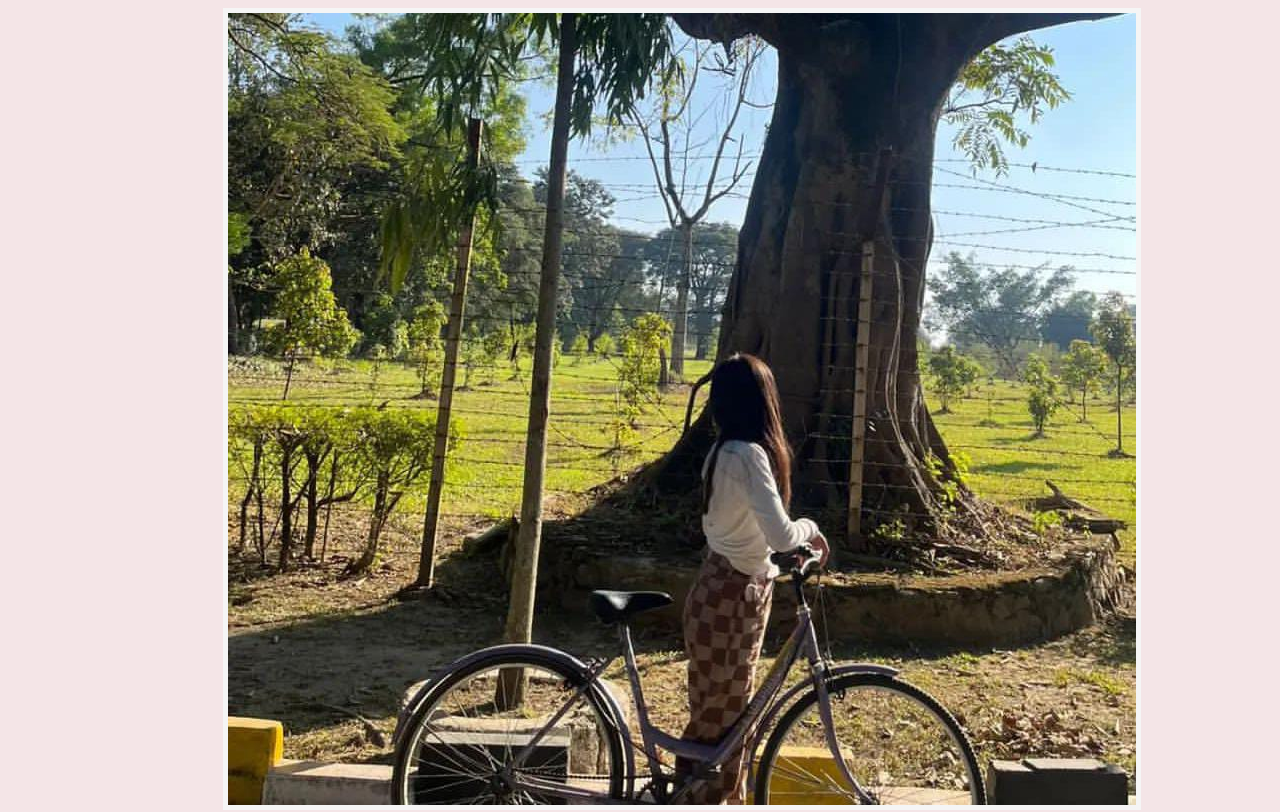
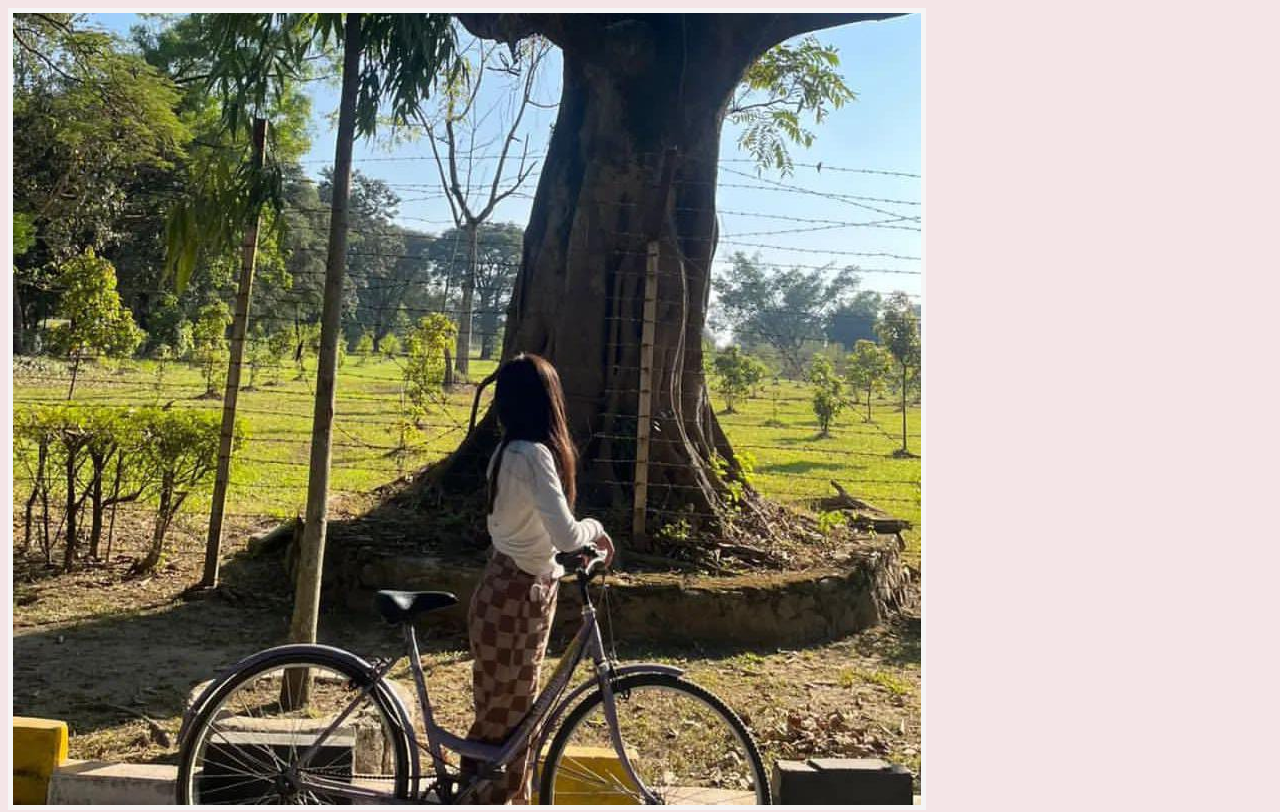
Before and after one commit to Isaacatin/Atin-s-Poet, a plain HTML site: page index.html in a window 1280 px wide. Shown: the top 812 px of the page. Drawn offline with Linux system fonts and the light colour scheme; a web font is replaced by a local one.

Commit message:
Add files via upload

```diff
--- a/style.css
+++ b/style.css
@@ -11,7 +11,7 @@ h1{ color: light rgb(16, 16, 16);
     height: fit-content;
     width:fit-content;
     border: 5px solid whitesmoke ;
-    margin-left: 17%;
+    margin-left: auto;
 }
 
 p{
```
